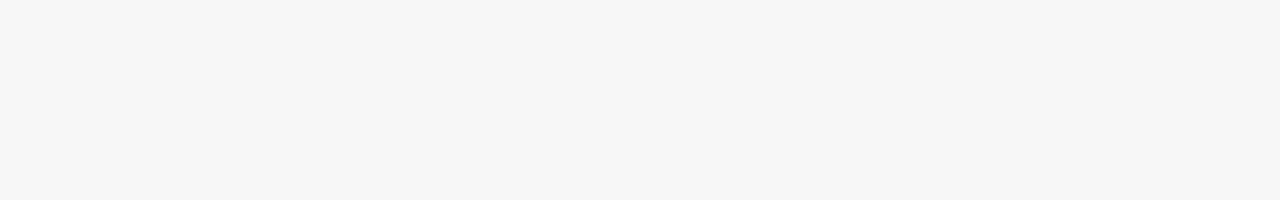
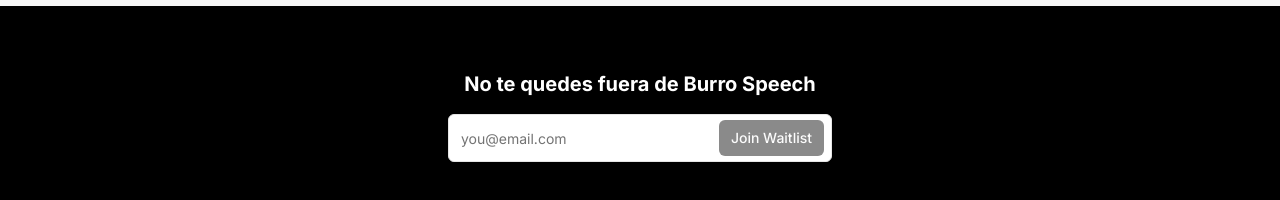
Before and after one commit to 418labs/burro-speech, a Next.js app: page / in a window 1280 px wide. Shown: the part 794-994 px from the top of the page. Before the commit the page ends 800 px from the top, so only its background shows below. Built offline with nearby package versions, Linux system fonts and the light colour scheme; no server answers.

Commit message:
feat: integrate waitlist for usePlunk

```diff
--- /dev/null
+++ b/src/actions/email.ts
@@ -0,0 +1,27 @@
+'use server';
+
+const BEARER_TOKEN = process.env.USEPLUNK_BEARER_TOKEN || '';
+
+export async function sendEmail({ email }: { email: string }): Promise<{ error: any; status: number } | void> {
+  if (!email) {
+    return { error: 'Email required', status: 401 };
+  }
+
+  await fetch('https://api.useplunk.com/v1/track', {
+    method: 'POST',
+    body: JSON.stringify({
+      event: 'user-waitlist',
+      email,
+    }),
+    headers: {
+      'Content-Type': 'application/json',
+      Authorization: `Bearer ${BEARER_TOKEN}`,
+    },
+  })
+    .then((res) => {
+      return { error: null, status: res.status };
+    })
+    .catch((err) => {
+      return { error: err, status: 400 };
+    });
+}
--- /dev/null
+++ b/src/actions/waitlist.ts
@@ -0,0 +1,13 @@
+'use server';
+
+import { sendEmail } from './email';
+
+export async function addWaitlist(email: string): Promise<{ error: any; status: number }> {
+  if (!email) {
+    return { error: 'Oops...', status: 400 };
+  }
+
+  const res = await sendEmail({ email });
+
+  return { error: res?.error, status: 200 };
+}
--- a/src/app/page.tsx
+++ b/src/app/page.tsx
@@ -1,5 +1,6 @@
 import { FreeTrialForm } from '@/components/free-trial-form';
 import { Logo } from '@/components/logo';
+import { Form } from '@/components/form';
 
 export default function Page() {
   return (
@@ -22,6 +23,12 @@
           </div>
         </header>
       </div>
+      <footer className='py-16 bg-black'>
+        <div className='container flex flex-col gap-4 text-center'>
+          <h2 className='text-xl font-bold text-white'>No te quedes fuera de Burro Speech</h2>
+          <Form />
+        </div>
+      </footer>
     </>
   );
 }
--- /dev/null
+++ b/src/components/form.tsx
@@ -0,0 +1,76 @@
+'use client';
+
+import { useEffect, useState } from 'react';
+
+import { addWaitlist } from '@/actions/waitlist';
+import { getLocal, setLocal } from '@/lib/config';
+
+import { Button } from './ui/button';
+import { Input } from './ui/input';
+
+export function Form(props: any) {
+  // const [showTab, setShowTab] = useState(0);
+  const [value, setValue] = useState('');
+  const [disabled, setDisabled] = useState(false);
+
+  const [registered, setRegistered] = useState(false);
+
+  async function onSubmit(e: any) {
+    e.preventDefault();
+    setDisabled(true);
+
+    if (!value || registered) {
+      setDisabled(false);
+      return;
+    }
+
+    const { error, status } = await addWaitlist(value);
+
+    if (error) {
+      setDisabled(false);
+      return;
+    }
+
+    setLocal('waitlist-email', value);
+    setRegistered(true);
+    setValue('');
+  }
+
+  useEffect(() => {
+    const isRegistered = getLocal('waitlist-email');
+    setRegistered(isRegistered);
+  }, []);
+
+  return (
+    <div className='flex flex-col gap-4 w-full max-w-sm mx-auto'>
+      <form onSubmit={onSubmit}>
+        <div className={`relative flex flex-col gap-2`}>
+          <Input
+            {...props}
+            className='pr-30'
+            type={'email'}
+            placeholder={'you@email.com'}
+            value={value}
+            onChange={(e) => setValue(e.target.value)}
+            disabled={registered}
+          />
+          <div className='absolute right-2 top-0 flex items-center h-full'>
+            <Button
+              size='sm'
+              type='submit'
+              id={'cta-landing-join-waitlist-email'}
+              disabled={!value || disabled || registered}
+            >
+              Join Waitlist
+            </Button>
+          </div>
+        </div>
+      </form>
+      {registered && (
+        <div className=''>
+          <p className='text-muted-foreground'>Thanks for joining our waitlist!</p>
+        </div>
+      )}
+    </div>
+  );
+}
--- a/src/components/ui/input.tsx
+++ b/src/components/ui/input.tsx
@@ -8,7 +8,7 @@
       <input
         type={type}
         className={cn(
-          'flex h-10 w-full rounded-md border border-input bg-white px-3 py-2 text-base ring-offset-background file:border-0 file:bg-transparent file:text-sm file:font-medium file:text-foreground placeholder:text-muted-foreground focus-visible:outline-none focus-visible:ring-2 focus-visible:ring-ring focus-visible:ring-offset-2 disabled:cursor-not-allowed disabled:opacity-50 md:text-sm',
+          'flex h-12 w-full rounded-md border border-input bg-white px-3 py-2 text-base ring-offset-background file:border-0 file:bg-transparent file:text-sm file:font-medium file:text-foreground placeholder:text-muted-foreground focus-visible:outline-none focus-visible:ring-2 focus-visible:ring-ring focus-visible:ring-offset-2 disabled:cursor-not-allowed disabled:opacity-50 md:text-sm',
           className,
         )}
         ref={ref}
--- /dev/null
+++ b/src/lib/config.ts
@@ -0,0 +1,27 @@
+export const isBrowser = typeof window != 'undefined';
+
+export function getLocal(k: string) {
+  if (!isBrowser) {
+    return null;
+  }
+
+  try {
+    const raw = localStorage.getItem(k);
+
+    return raw ? JSON.parse(raw) : null;
+  } catch (e) {
+    return null;
+  }
+}
+
+export function setLocal(k: string, v: any) {
+  if (!isBrowser) {
+    return;
+  }
+
+  try {
+    localStorage.setItem(k, JSON.stringify(v));
+  } catch (e) {
+    return;
+  }
+}
```
Also changed, not shown: 1 other file (tests, documents, lock files or other folders).
